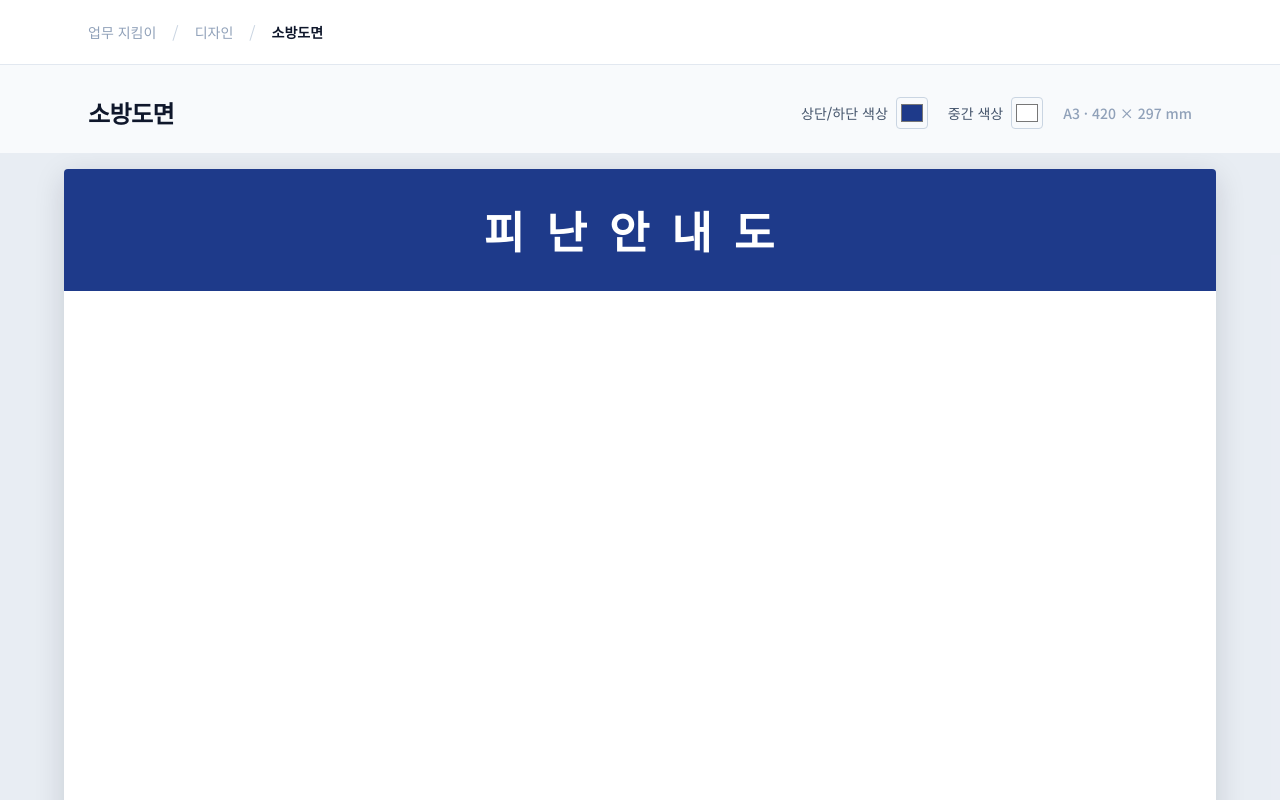
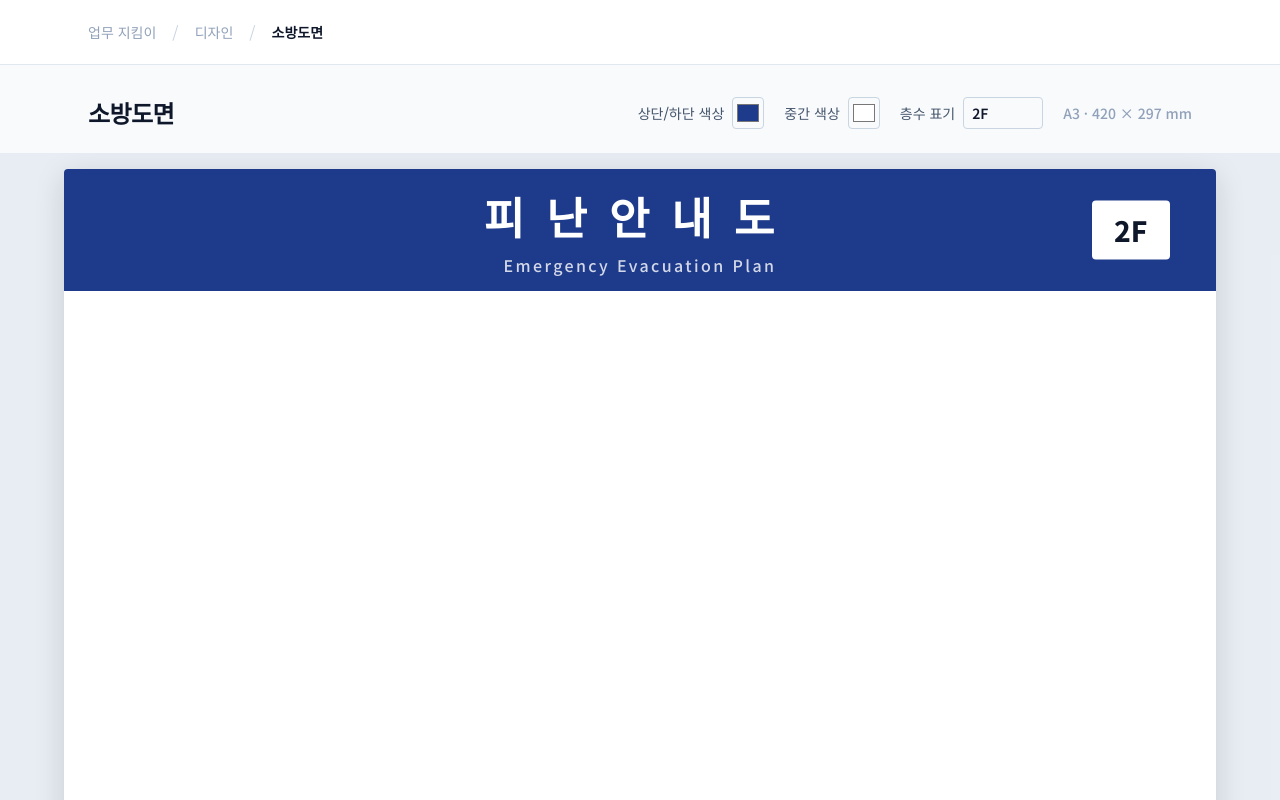
Before and after one commit to choyj7709-art/chocho, a Next.js app: page /design/fire-safety-plan in a window 1280 px wide. Shown: the top 800 px of the page. Built offline with nearby package versions, Linux system fonts and the light colour scheme.

Commit message:
소방도면 상단바에 영문 부제와 층수 표기 추가
'피난안내도' 아래 'Emergency Evacuation Plan' 영문 문구를 추가하고,
상단바 우측에 층수 배지를 배치. 층수는 별도 입력창에서 자유롭게 수정 가능.

```diff
--- a/src/app/design/fire-safety-plan/page.tsx
+++ b/src/app/design/fire-safety-plan/page.tsx
@@ -6,6 +6,7 @@ import { useState } from "react";
 export default function FireSafetyPlanPage() {
   const [edgeColor, setEdgeColor] = useState("#1e3a8a");
   const [middleColor, setMiddleColor] = useState("#ffffff");
+  const [floor, setFloor] = useState("2F");
 
   return (
     <div className="flex flex-1 flex-col bg-slate-50">
@@ -53,6 +54,15 @@ export default function FireSafetyPlanPage() {
                 className="h-8 w-8 cursor-pointer rounded border border-slate-300 p-0.5"
               />
             </label>
+            <label className="flex items-center gap-2 text-sm font-medium text-slate-600">
+              층수 표기
+              <input
+                type="text"
+                value={floor}
+                onChange={(e) => setFloor(e.target.value)}
+                className="h-8 w-20 rounded border border-slate-300 px-2 text-sm font-semibold text-slate-900"
+              />
+            </label>
             <span className="text-sm font-medium text-slate-400">
               A3 · 420 × 297 mm
             </span>
@@ -66,11 +76,17 @@ export default function FireSafetyPlanPage() {
               style={{ maxWidth: "1587px", aspectRatio: "420 / 297" }}
             >
               <div
-                className="flex shrink-0 basis-[15%] items-center justify-center"
+                className="relative flex shrink-0 basis-[15%] flex-col items-center justify-center gap-1"
                 style={{ backgroundColor: edgeColor }}
               >
                 <span className="text-[clamp(1.5rem,4vw,2.75rem)] font-extrabold tracking-[0.5em] text-white">
                   피난안내도
+                </span>
+                <span className="text-[clamp(0.65rem,1.4vw,1rem)] font-medium tracking-[0.15em] text-white/80">
+                  Emergency Evacuation Plan
+                </span>
+                <span className="absolute right-[4%] top-1/2 -translate-y-1/2 rounded bg-white px-[0.8em] py-[0.3em] text-[clamp(1rem,2.6vw,1.75rem)] font-extrabold text-slate-900">
+                  {floor}
                 </span>
               </div>
               <div
```
